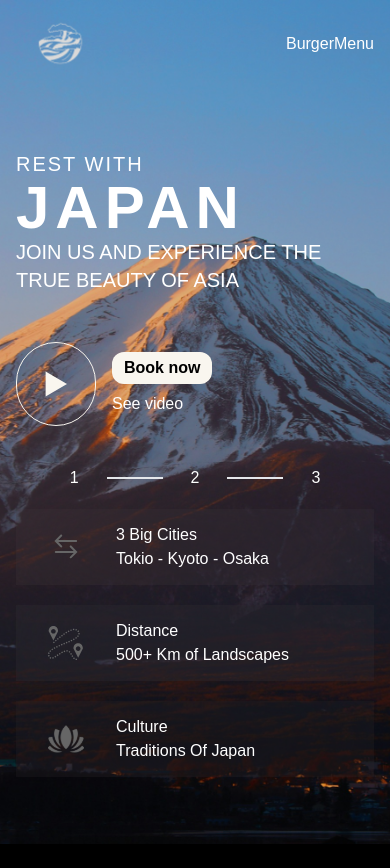
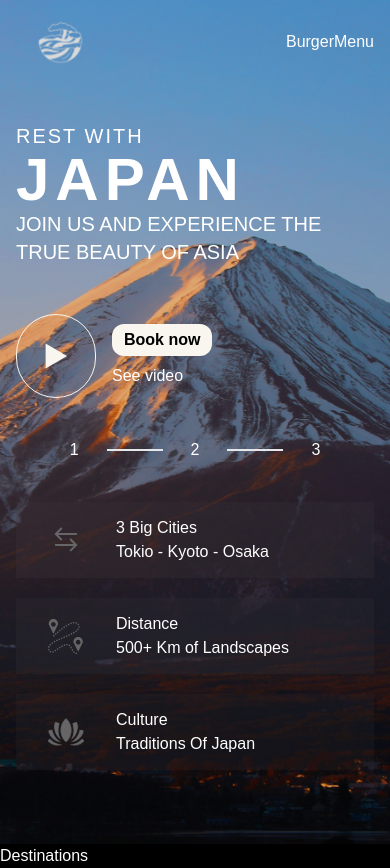
Before and after one commit to Ostashevskyi/Travel-East, a React (Vite) app: page / in a window 390 px wide. Before the commit the page ends 844 px from the top, so only its background shows below. Built offline with nearby package versions, Linux system fonts and the light colour scheme.

Commit message:
fix sizes

```diff
--- a/src/App.tsx
+++ b/src/App.tsx
@@ -1,9 +1,11 @@
+import gsap from "gsap";
+import { useGSAP } from "@gsap/react";
+
+import Hero from "./sections/Hero";
+import Header from "./sections/Header";
+
 import { useHeroStore } from "./store/store";
-
-import Header from "./sections/Header";
-import Hero from "./components/Hero/Hero";
-import { useGSAP } from "@gsap/react";
-import gsap from "gsap";
+import Destinations from "./sections/Destinations";
 
 function App() {
   const { hero } = useHeroStore((state) => state);
@@ -23,6 +25,7 @@ function App() {
       >
         <Header />
         <Hero />
+        <Destinations />
       </div>
     </div>
   );
--- a/src/components/Hero/HeroCards.tsx
+++ /dev/null
@@ -1,16 +0,0 @@
-import { useHeroStore } from "../../store/store";
-import HeroCard from "../Cards/HeroCard";
-
-const HeroCards = () => {
-  const { hero } = useHeroStore((state) => state);
-
-  return (
-    <section className="flex gap-5 max-md:flex-col">
-      {hero.cards.map((card, i) => (
-        <HeroCard key={hero.cards[i].title} card={card} />
-      ))}
-    </section>
-  );
-};
-
-export default HeroCards;
--- /dev/null
+++ b/src/sections/Destinations.tsx
@@ -0,0 +1,5 @@
+const Destinations = () => {
+  return <div>Destinations</div>;
+};
+
+export default Destinations;
--- a/src/sections/Header.tsx
+++ b/src/sections/Header.tsx
@@ -1,10 +1,11 @@
+import Button from "../components/Buttons/Button";
+
+import { logo } from "../utils";
 import { NAV_LISTS } from "../constants";
-import { logo } from "../utils";
-import Button from "../components/Buttons/Button";
 
 const Header = () => {
   return (
-    <header className="screen-max-width flex justify-between items-center">
+    <header className="screen-max-width flex justify-between items-center h-[10%] fixed">
       <section className="flex items-center">
         <img src={logo} alt="waves-logo" width={90} height={88} />
         <h2 className="uppercase max-md:hidden">Travel East</h2>
--- a/src/components/Hero/Hero.tsx
+++ b/src/sections/Hero.tsx
@@ -1,17 +1,16 @@
 import gsap from "gsap";
 import { useGSAP } from "@gsap/react";
 
-import Button from "../Buttons/Button";
+import Button from "../components/Buttons/Button";
+import HeroCard from "../components/Cards/HeroCard";
 
-import { HERO_CITY } from "../../constants";
+import { HERO_CITY } from "./../constants";
 
-import HeroCards from "./HeroCards";
+import { playIcn } from "../utils";
 
-import { useHeroStore } from "../../store/store";
+import { useHeroStore } from "../store/store";
 
-import { THero } from "../../types/Hero";
-
-import { playIcn } from "../../utils";
+import { THero } from "../types/Hero";
 
 const Hero = () => {
   const { hero, updateHero } = useHeroStore((state) => state);
@@ -33,9 +32,9 @@ const Hero = () => {
   };
 
   return (
-    <section className="screen-max-width h-1/2 md:h-[60%] lg:h-2/3 w-full relative  ">
-      <div className="relative w-full md:h-full h-full">
-        <div className="absolute w-full lg:top-1/3 top-[15%] sm:top-1/4  flex max-md:flex-col justify-between items-center max-md:gap-10">
+    <section className="screen-max-width h-[90%] w-full relative  ">
+      <div className="relative w-full h-1/2 ">
+        <div className="absolute w-full top-[10%] md:max-lg:top-1/4 lg:top-[40%] flex max-md:flex-col justify-between items-center max-md:gap-10">
           <div id="hero-main">
             <section className="uppercase mb-12 max-md:">
               <p className="text-2xl max-sm:text-xl font-light tracking-widest">
@@ -70,8 +69,15 @@ const Hero = () => {
           </div>
         </div>
       </div>
-      <div id="hero-cards">
-        <HeroCards />
+      <div
+        id="hero-cards"
+        className="relative top-[5%] md:max-lg:top-[15%] md:top-1/4"
+      >
+        <section className="flex gap-5 max-md:flex-col">
+          {hero.cards.map((card, i) => (
+            <HeroCard key={hero.cards[i].title} card={card} />
+          ))}
+        </section>
       </div>
     </section>
   );
```
